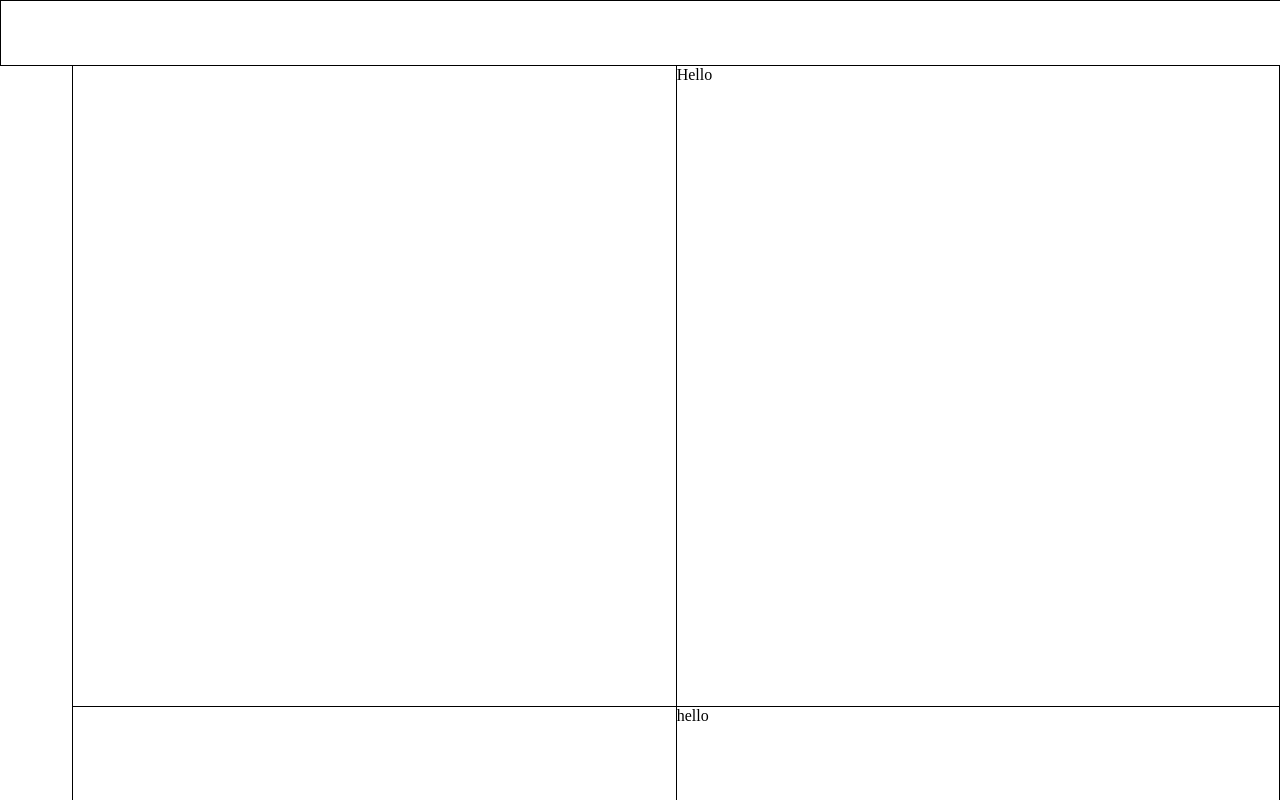
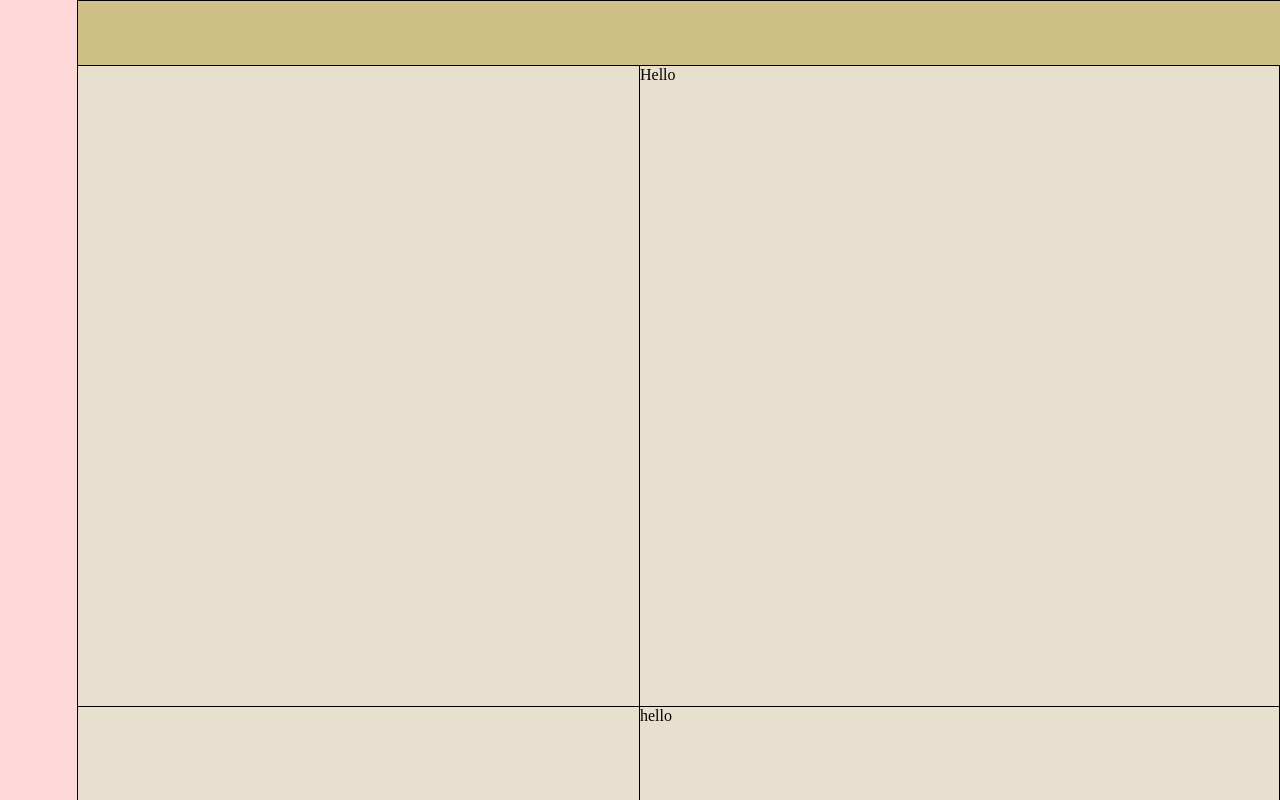
Before and after one commit to becodeorg/the-start-up-mount-doom, a plain HTML site: page about-us/index.html in a window 1280 px wide. Shown: the top 800 px of the page. Drawn offline with Linux system fonts and the light colour scheme.

Commit message:
positioning fix for about-me page

```diff
--- a/about-us/index.html
+++ b/about-us/index.html
@@ -10,11 +10,11 @@
 
   <body>
     <div class="main_container">
+      <div class="left_bar"></div>
+      <!--HEre is the menu bar on top-->
       <div class="top_bar"></div>
-      <!--HEre is the menu bar on top-->
 
       <div class="AS_container">
-        <div class="left_bar"></div>
         <!--left menu bar not moving -->
         <div class="left_container">
           <div class="card_left"></div>
--- a/about-us/style.css
+++ b/about-us/style.css
@@ -9,7 +9,6 @@ body{
 .main_container{
     display: flex;
     flex-direction: column;
-    width: 100vw;
 
 
 
@@ -17,7 +16,7 @@ body{
 
 .top_bar{
     width: 100vw;
-    background-color: white;
+    background-color: rgba(250, 255, 208, 0.479);
     height: 8vh;
     position: sticky;
     top: 0;
@@ -29,7 +28,7 @@ body{
     display: flex;
     width: 100vw;
 
-    background-color: white;
+    background-color: rgba(255, 255, 255, 0.74);
     overflow: scroll;
     color: black;
 
@@ -38,10 +37,11 @@ body{
 /* Would need to be placed over the top bar */
 .left_bar{
     width: 6vw;
-    background-color: white;
+    height: 100vh;
+    background-color: rgb(255, 217, 217);
     border-right: 1px solid black;
-    position: sticky;
-
+    position: fixed;
+    z-index: 1;
 }
 
 .left_container{
```
